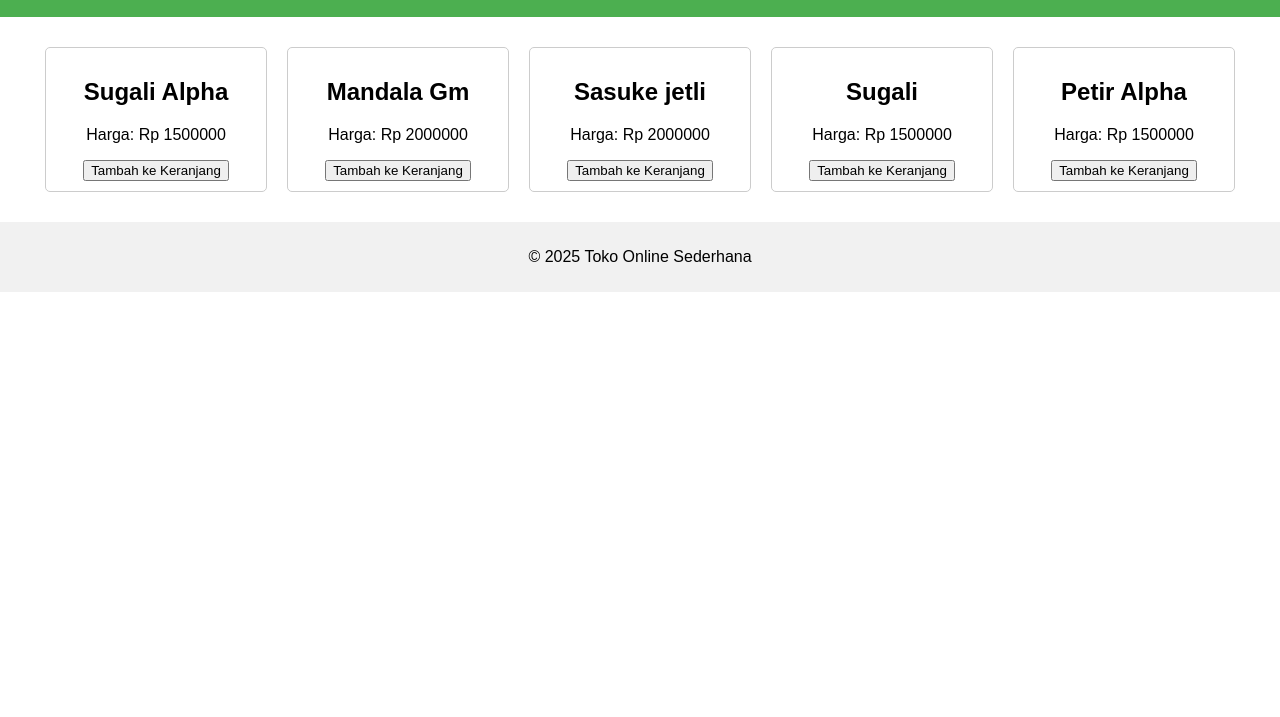
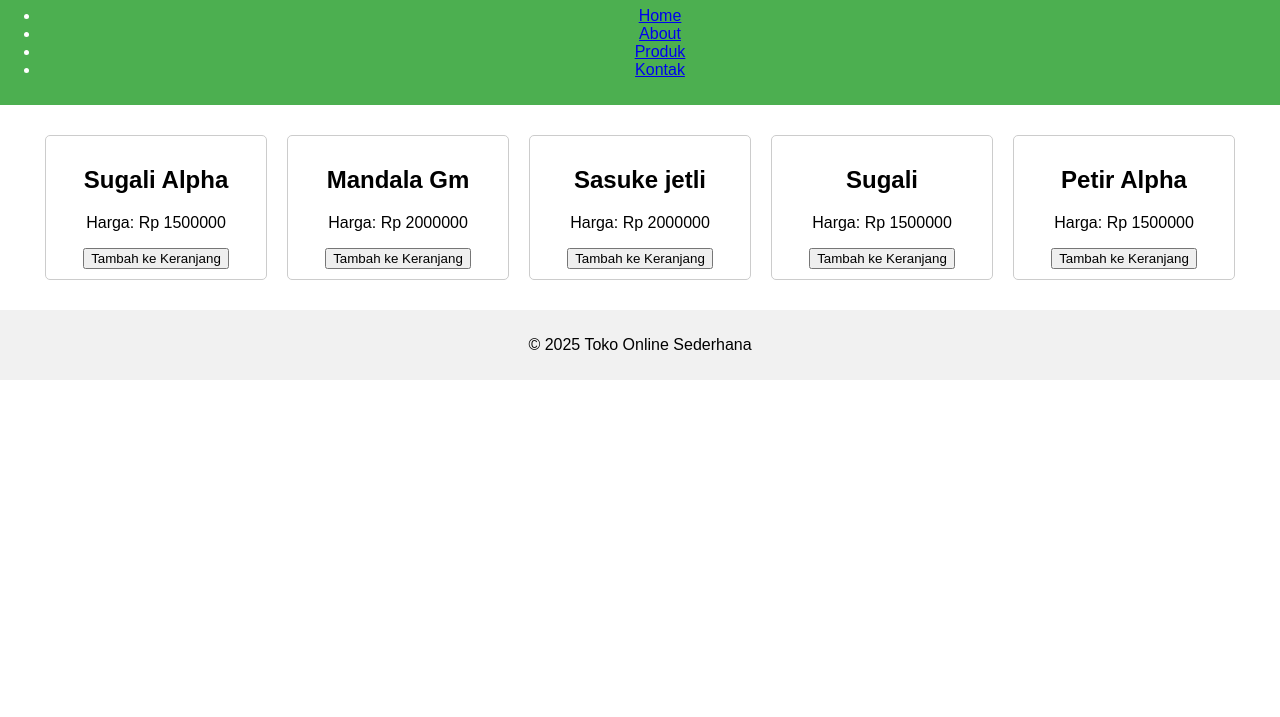
Before and after one commit to NafisMuhammadSabiq/cobaWeb, a plain HTML site: page index.html in a window 1280 px wide. Shown: the part 83-800 px from the top of the page. Drawn offline with Linux system fonts and the light colour scheme.

Commit message:
Update index.html

```diff
--- a/index.html
+++ b/index.html
@@ -10,6 +10,14 @@
 <body>
     <header>
         <h1>Peternakan Murai Batu</h1>
+        <nav>
+            <ul>
+                <li><a href="index.html">Home</a></li>
+                <li><a href="about.html">About</a></li>
+                <li><a href="produk.html">Produk</a></li>
+                <li><a href="kontak.html">Kontak</a></li>
+            </ul>
+        </nav>
     </header>
     <main>
         <div id="product-list"></div>
```
